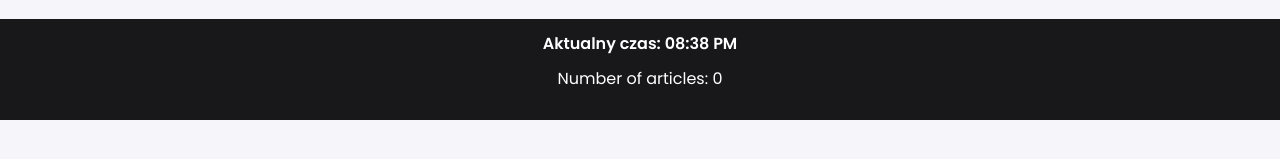
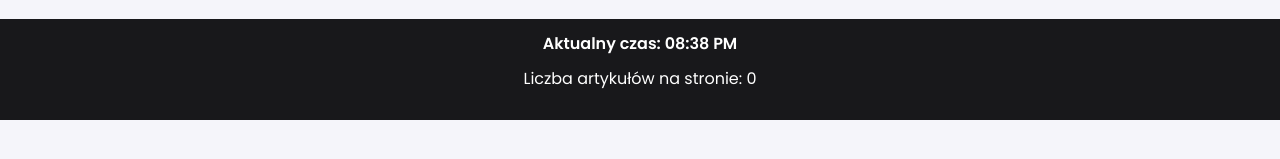
Before and after one commit to q270311/news-browser, a React (Create React App) app: page / in a window 1280 px wide. Shown: the part 457-616 px from the top of the page. Built offline with nearby package versions, Linux system fonts and the light colour scheme.

Commit message:
change text

```diff
--- a/src/features/Footer/index.js
+++ b/src/features/Footer/index.js
@@ -8,7 +8,7 @@ const Footer = () => {
   return (
     <StyledFooter>
       <Clock />
-      <p>Number of articles: {totalResults}</p>
+      <p>Liczba artykułów na stronie: {totalResults}</p>
     </StyledFooter>
   );
 };
```
